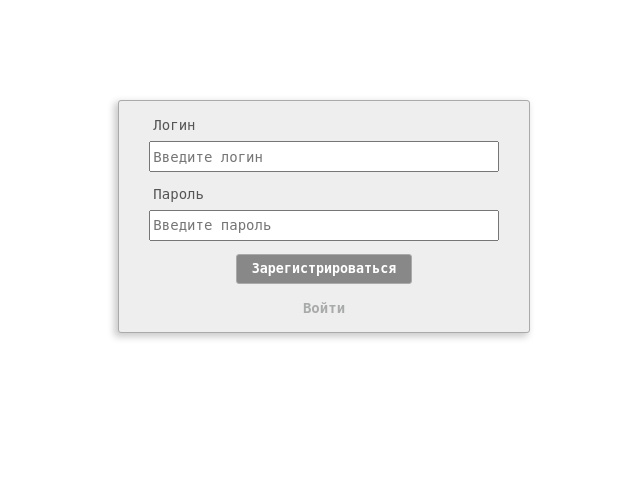
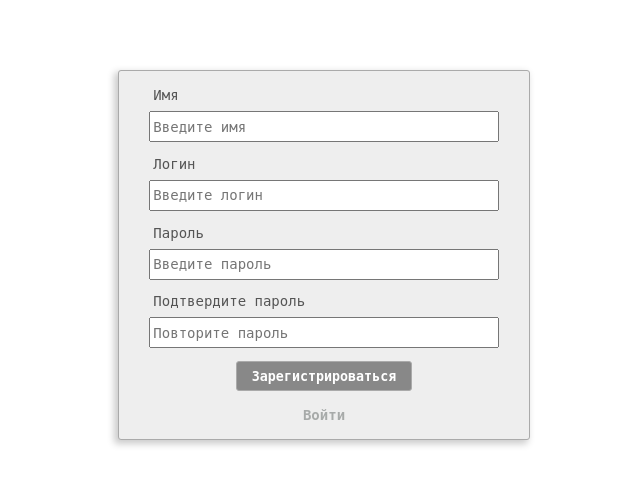
Before and after one commit to alexander-kartavtsev/php, a PHP site: page /templ/registration.html in a window 1280 px wide. Shown: the top 485 px of the page, without its empty margins (316-956 px from the left). Run offline with PHP 8.4, Linux system fonts and the light colour scheme.

Commit message:
Добавил поля формы на страницу регистрации

```diff
--- a/templ/css/style.css
+++ b/templ/css/style.css
@@ -10,7 +10,7 @@ body {
     min-width: 150px;
     border: #aaa 1px solid;
     border-radius: 3px;
-    margin: 100px auto;
+    margin: 70px auto;
     padding: 15px;
     background-color: #eeeeee;
     font-size: 14px;
--- a/templ/registration.html
+++ b/templ/registration.html
@@ -4,15 +4,19 @@
         <meta charset="UTF-8">
         <meta name="viewport" content="width=device-width, initial-scale=1">
         <link rel="stylesheet" href="css/style.css">
-        <title>Auth</title>
+        <title>Registranion</title>
     </head>
     <body>
         <div class="form_auth">
             <form action="registration.html" method="post">
+                <label for="name">Имя</label>
+                <input name="name" type="text" placeholder="Введите имя">
                 <label for="login">Логин</label>
                 <input name="login" type="text" placeholder="Введите логин">
                 <label for="password">Пароль</label>
                 <input name="password" type="password" placeholder="Введите пароль">
+                <label for="password_confirm">Подтвердите пароль</label>
+                <input name="password_confirm" type="password" placeholder="Повторите пароль">
                 <button class="auth_btn" type="button">Зарегистрироваться</button>
             </form>
             <a class="link_reg" href="auth.html">Войти</a>
```
